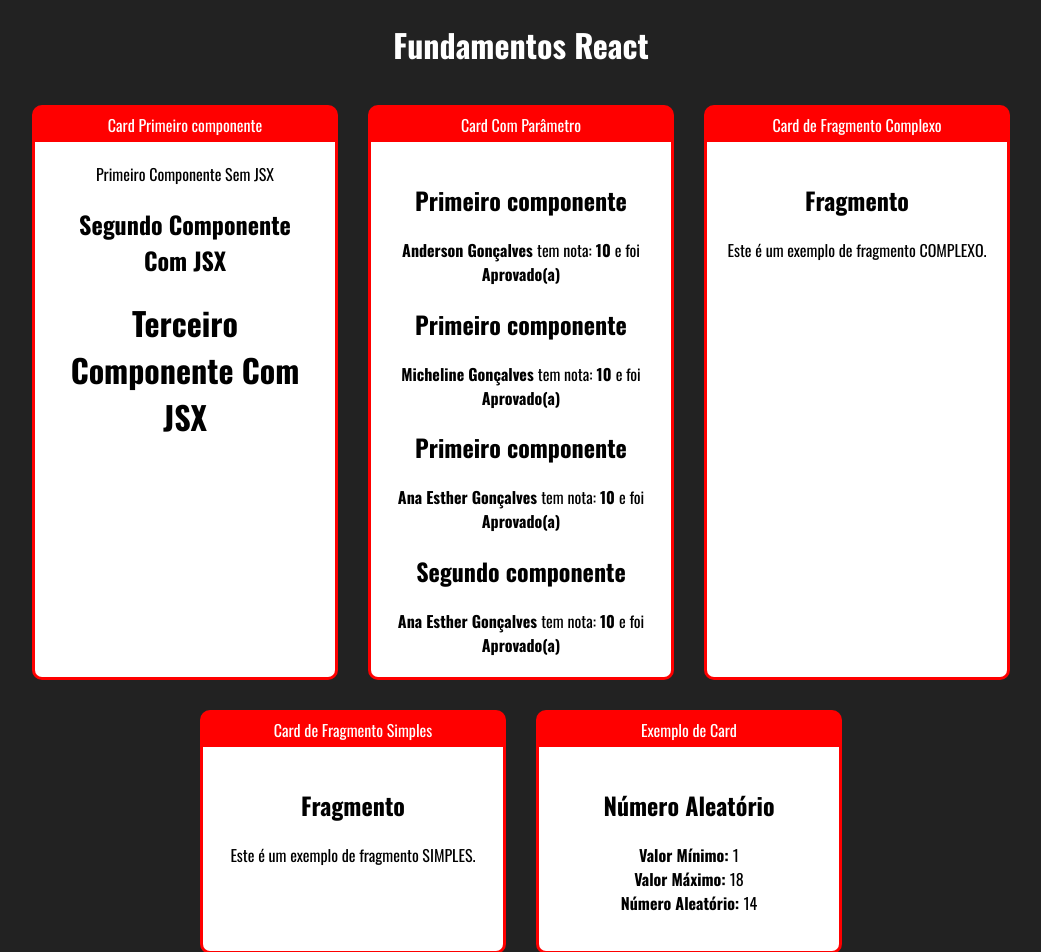
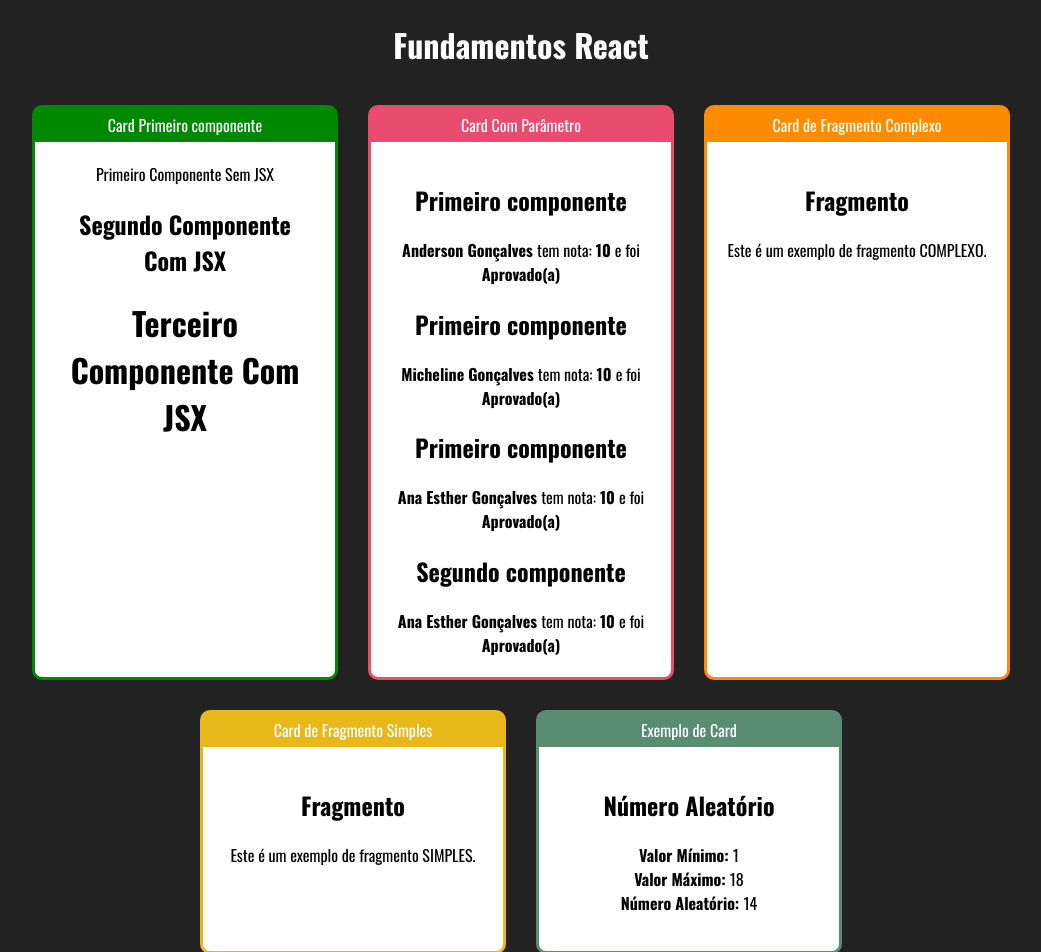
Before and after one commit to AndersonGoncalves/fundamentos-react, a React (Create React App) app: page / in a window 1280 px wide. Shown: the top 952 px of the page, without its empty margins (119-1160 px from the left). Built offline with nearby package versions, Linux system fonts and the light colour scheme.

Commit message:
feat: Componente card 3 (cores no card)

```diff
--- a/src/app.jsx
+++ b/src/app.jsx
@@ -10,13 +10,13 @@ export default (_) =>
         <h1>Fundamentos React</h1>
 
         <div className="Cards">
-            <Card titulo="Card Primeiro componente">
+            <Card titulo="Card Primeiro componente" color="#080">
                 <PrimeiroSemJSX />
                 <SegundoComJSX />
                 <TerceiroComJSX />
             </Card>
 
-            <Card titulo="Card Com Parâmetro">
+            <Card titulo="Card Com Parâmetro" color="#E94C6F">
                 <ComParametro
                     titulo="Primeiro componente"
                     aluno="Anderson Gonçalves"
@@ -35,15 +35,15 @@ export default (_) =>
                     nota={10.0} />
             </Card>
 
-            <Card titulo="Card de Fragmento Complexo">
+            <Card titulo="Card de Fragmento Complexo" color="#FF8C00">
                 <FragmentoComplexo tipo="COMPLEXO" />
             </Card>
 
-            <Card titulo="Card de Fragmento Simples">
+            <Card titulo="Card de Fragmento Simples" color="#E8B71A">
                 <FragmentoSimples tipo="SIMPLES" />
             </Card>
 
-            <Card titulo="Exemplo de Card">
+            <Card titulo="Exemplo de Card" color="#588C73">
                 <Aleatorio min={1} max={18} />
             </Card>
         </div>
--- a/src/components/layout/Card.css
+++ b/src/components/layout/Card.css
@@ -1,6 +1,5 @@
 .Card {
-    background-color: red;
-    border: 3px solid red;
+    border: 3px solid;
     border-radius: 10px;
     overflow: hidden;
     margin: 15px;
--- a/src/components/layout/Card.jsx
+++ b/src/components/layout/Card.jsx
@@ -1,7 +1,12 @@
 import "./Card.css";
 
 export default (props) => {
-    return <div className="Card">
+
+    const cardStyle = {
+        backgroundColor: props.color || "#F00",
+        borderColor: props.color || "#F00"
+    };
+    return <div className="Card" style={cardStyle}>
         <div className="Title"> {props.titulo} </div>
         <div className="Content">{props.children}</div>
     </div>;
```
